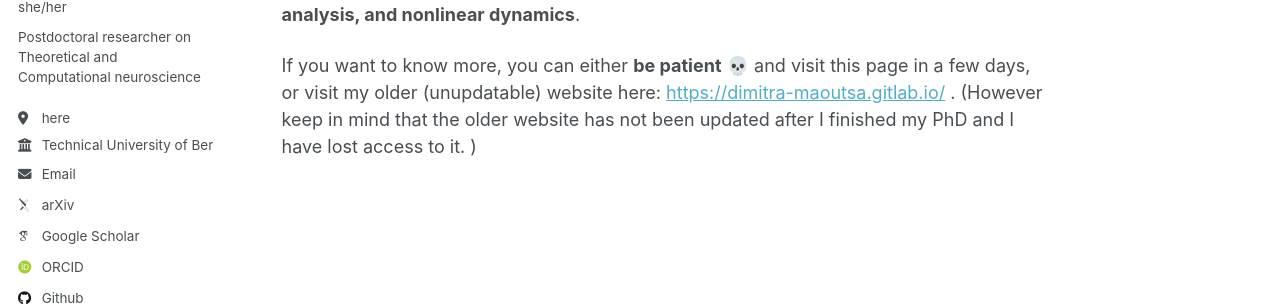
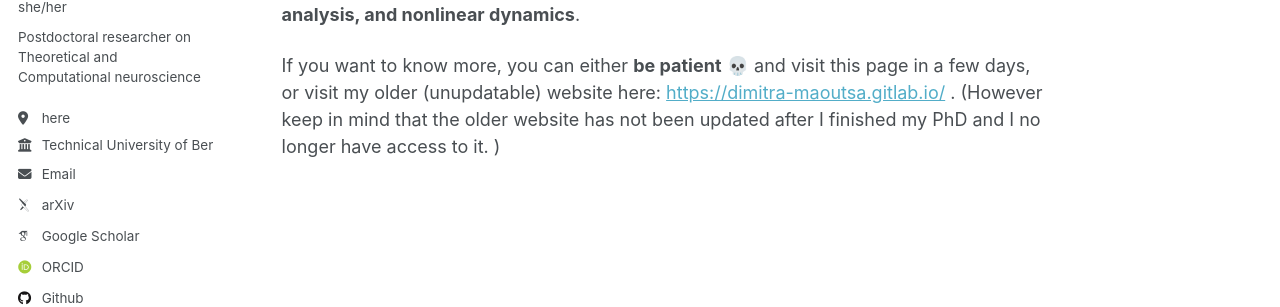
Before and after one commit to dimitra-maoutsa/dimitra-maoutsa.github.io, a Jekyll site: the page built from _pages/about.md, in a window 1280 px wide. Shown: the part 326-633 px from the top of the page. Built offline with Jekyll 4.4.1, drawn with Linux system fonts in a browser that asks for light colours; emoji names are drawn with the system emoji font; some web fonts are replaced.

Commit message:
Update about.md

```diff
--- a/_pages/about.md
+++ b/_pages/about.md
@@ -14,4 +14,4 @@ Hi, you just landed on my under construction personal website! (_congrats on you
 
 Briefly, I am a postdoctoral researcher currently working on **Theoretical and Computational neuroscience** with a background on **stochastic dynamics, stochastic analysis, and nonlinear dynamics**.
 
-If you want to know more, you can either **be patient** :skull: and visit this page in a few days, or visit my older (unupdatable) website here: [https://dimitra-maoutsa.gitlab.io/](https://dimitra-maoutsa.gitlab.io/) . (However keep in mind that the older website has not been updated after I finished my PhD and I have lost access to it. )
+If you want to know more, you can either **be patient** :skull: and visit this page in a few days, or visit my older (unupdatable) website here: [https://dimitra-maoutsa.gitlab.io/](https://dimitra-maoutsa.gitlab.io/) . (However keep in mind that the older website has not been updated after I finished my PhD and I no longer have access to it. )
```
